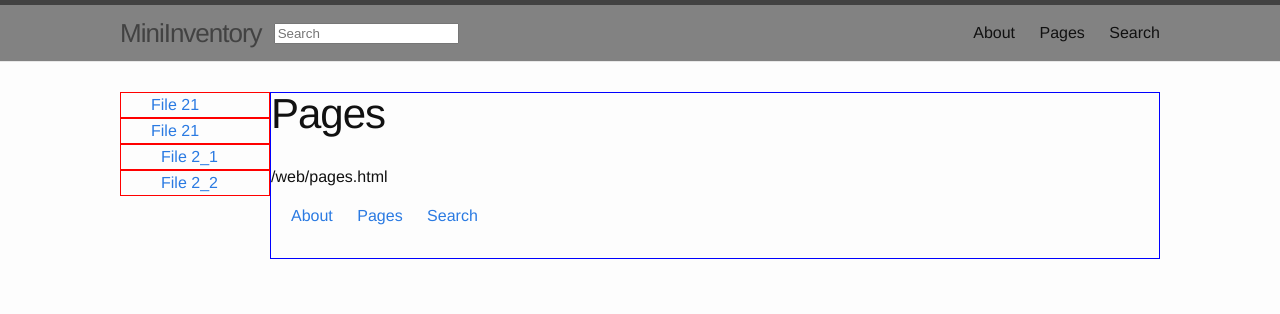
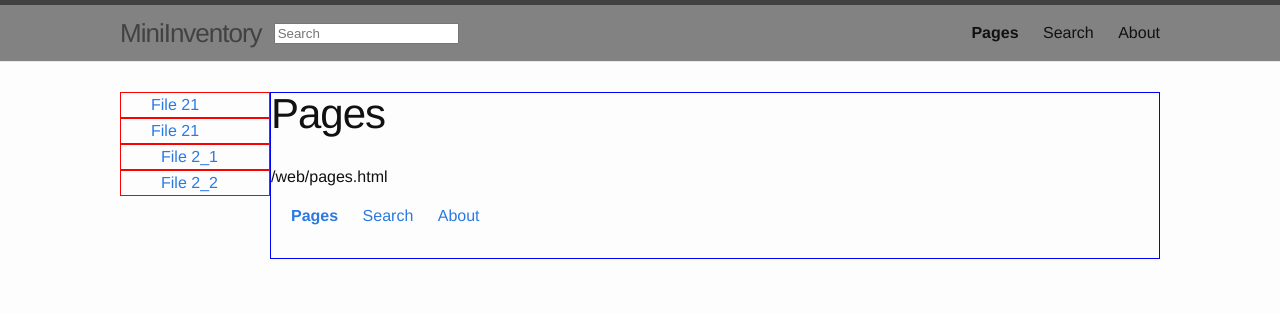
Before and after one commit to MikeMitterer/jekyll-miniinventory, a Jekyll site: the page built from web/pages.md, in a window 1280 px wide. Shown: the top 314 px of the page. Built offline with Jekyll 4.4.1, drawn with Linux system fonts in a browser that asks for light colours; comment, search, counter and statistics services are not loaded.

Commit message:
Menüs werden richtig aktiviert

```diff
--- a/_config.yml
+++ b/_config.yml
@@ -23,7 +23,14 @@ lunr_search:
   excludes: [web/search, category ]
 
 exclude: [ "ministock.iml", "README.txt" ]
+
 defaults:
+  -
+    scope:
+      path: "web"
+      type: "pages"
+    values:
+      weight: 0
   -
     scope:
       path: "_posts/lagera"
--- a/_includes/mainmenu.html
+++ b/_includes/mainmenu.html
@@ -1,13 +1,28 @@
+{% assign url_parts = page.url | split: '/' %}
+{% assign pageurl = page.url %}
+{% assign filename = url_parts | last | split: '.' %}
+{% assign pagename = filename[0] %}
+{% assign keyfolder = url_parts[2] %}
+
+{% assign pages = site.pages | sort: "weight"  %}
 <ul class="nav horizontal">
-    {% assign pages = site.pages | sort:"weight"  %}
     {% for page in pages %}
         {% assign path_parts = page.url | split: '.' %}
         {% assign extension = path_parts | last | downcase %}
+
         {% if extension == "html" %}
             {% assign url_parts = page.url | split: '/' %}
             {% assign levels = url_parts.size | minus: 1 %}
+            {% assign filename = url_parts | last | split: '.' %}
+
+            {% if page.url == pageurl or keyfolder == filename[0] %}
+                {% assign is_active = "is-active" %}
+            {% else %}
+                {% assign is_active = "not-active" %}
+            {% endif %}
+
             {% if levels == include.maxlevels %}
-    <li class="level-{{levels}}">
+                <li class="level-{{levels}} {{is_active}}">
                     <a class="page-link" href="{{ page.url | prepend: site.baseurl }}">{{ page.title }}</a>
                 </li>
             {% endif %}
--- a/_includes/submenu.html
+++ b/_includes/submenu.html
@@ -1,7 +1,9 @@
 {% assign url_parts = page.url | split: '/' %}
+{% assign pageurl = page.url %}
 {% assign filename = url_parts | last | split: '.' %}
 {% assign pagename = filename[0] %}
 {% assign keyfolder = url_parts[2] %}
+
 <ul class="nav vertical">
 
     {% assign pages = site.pages | sort:"weight"  %}
@@ -13,8 +15,14 @@
             {% assign url_parts = page.url | split: '/' %}
             {% assign nr_of_subdirs = url_parts.size | minus: 1 %}
 
+            {% if page.url == pageurl %}
+                {% assign is_active = "is-active" %}
+            {% else %}
+                {% assign is_active = "not-active" %}
+            {% endif %}
+
             {% if nr_of_subdirs >= include.mindepth and (url_parts[2] == pagename or url_parts[2] == keyfolder) %}
-            <li class="level level-{{nr_of_subdirs}} menuitem">
+            <li class="level level-{{nr_of_subdirs}} menuitem {{is_active}}">
                 <a class="page-link" href="{{ page.url | prepend: site.baseurl }}">{{ page.title }}</a>
             </li>
             {% endif %}
--- a/_layouts/default.html
+++ b/_layouts/default.html
@@ -2,7 +2,7 @@
 <html>
 
   {% include head.html %}
-
+  {% strip %}
   <body>
 
     {% include header.html %}
@@ -21,5 +21,5 @@
     {% include footer.html %}
 
   </body>
-
+  {% endstrip %}
 </html>
--- /dev/null
+++ b/_plugins/strip.rb
@@ -0,0 +1,14 @@
+# Replaces multiple newlines and whitespace
+# between them with one newline
+
+module Jekyll
+  class StripTag < Liquid::Block
+
+    def render(context)
+      super.gsub /\n\s*\n/, "\n"
+    end
+
+  end
+end
+
+Liquid::Template.register_tag('strip', Jekyll::StripTag)
--- a/assets/css/main.scss
+++ b/assets/css/main.scss
@@ -76,6 +76,12 @@ img[alt=preview], .post-list img {
             flex-grow: 1;
             text-align: right;
         }
+    }
+}
+
+.nav {
+    .is-active {
+        font-weight : bold;
     }
 }
 
```
Also changed, not shown: web/about.md (+1 -1 lines). Lines whose indentation alone changed are shown as unchanged.
